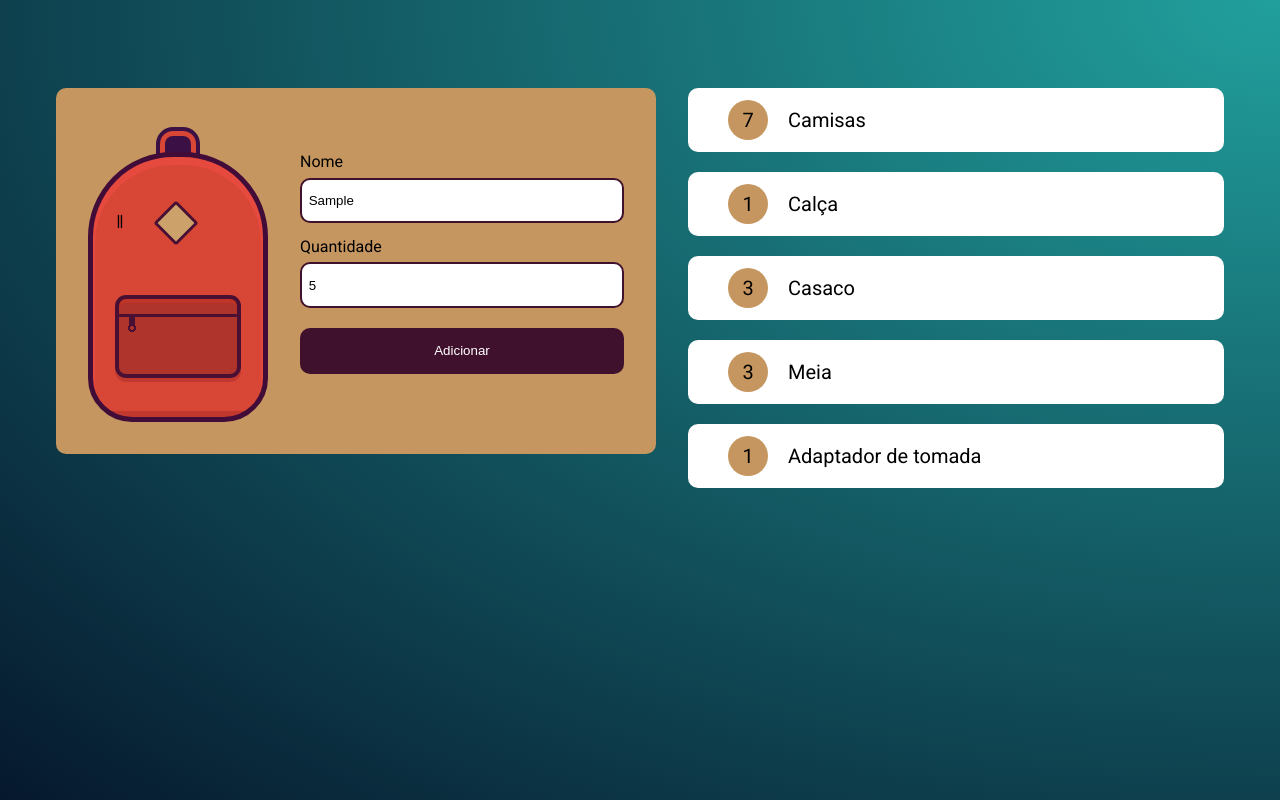
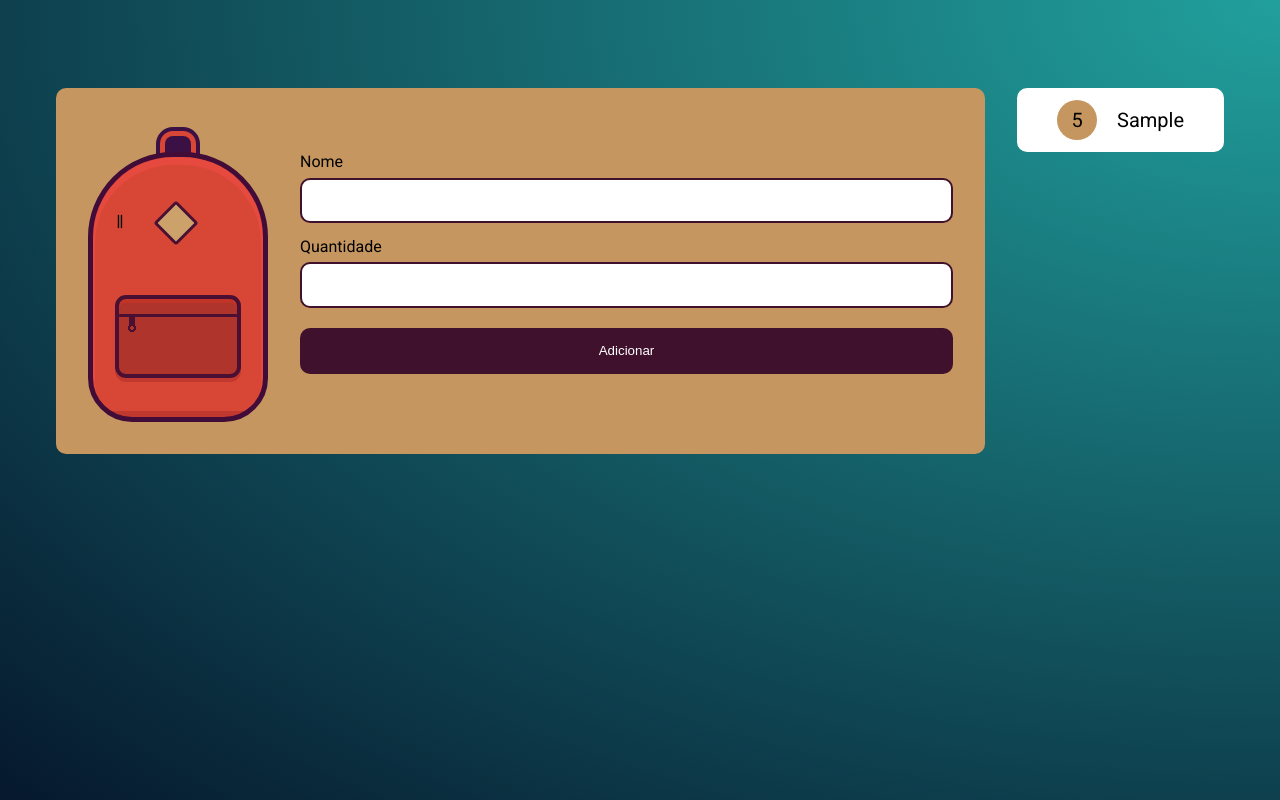
Before and after one commit to lucastsuji/Mochilaviagem, a plain HTML site: page index.html in a window 1280 px wide. Both pictures are taken after typing "Sample", "5" into the empty fields and a click on the input "Adicionar". Drawn offline with Linux system fonts and the light colour scheme.

Commit message:
codigo correto

```diff
--- a/index.html
+++ b/index.html
@@ -1,5 +1,6 @@
 <!DOCTYPE html>
 <html lang="en">
+
 <head>
     <meta charset="UTF-8">
     <meta http-equiv="X-UA-Compatible" content="IE=edge">
@@ -11,27 +12,25 @@
     <link rel="preconnect" href="https://fonts.gstatic.com" crossorigin>
     <link href="https://fonts.googleapis.com/css2?family=Roboto&display=swap" rel="stylesheet">
 </head>
+
 <body>
     <main class="conteudo">
         <div class="principal">
             <div class="mochila"></div>
             <form action="" class="adicionar" id="novoItem">
-                <label for="item">Nome</label>
+                <label for="nome">Nome</label>
                 <input type="text" name="nome" id="nome">
-                <label for="item">Quantidade</label>
+                <label for="quantidade">Quantidade</label>
                 <input type="number" name="quantidade" id="quantidade">
-                <input type="submit" value="Adicionar" class="cadastrar">
+                <input type="submit" value="Adicionar" class="cadastrar" id="cadastrar">
             </form>
         </div>
 
-        <ul class="lista">
-            <li class="item"><strong>7</strong>Camisas</li>
-            <li class="item"><strong>1</strong>Calça</li>
-            <li class="item"><strong>3</strong>Casaco</li>
-            <li class="item"><strong>3</strong>Meia</li>
-            <li class="item"><strong>1</strong>Adaptador de tomada</li>
+        <ul class="lista" id="lista">
         </ul>
     </main>
-    <script src="js/main.js"></script>
+
+    <script src="./js/main.js"></script>
 </body>
+
 </html>
--- a/js/main.js
+++ b/js/main.js
@@ -1,5 +1,6 @@
 const form = document.getElementById("novoItem")
-const lista = document.getAnimations("lista")
+const lista = document.getElementById("lista")
+const itens = []
 
 form.addEventListener("submit", (evento) => {
     evento.preventDefault()
@@ -9,22 +10,28 @@ form.addEventListener("submit", (evento) => {
 
     criaElemento(nome.value, quantidade.value)
 
-    nome = ""
-    quantidade= ""
+    nome.value = ""
+    quantidade.value = ""
 })
 
-function criaElemento (nome,quantidade) {
+function criaElemento(nome, quantidade) {
     const novoItem = document.createElement('li')
     novoItem.classList.add("item")
 
-    const numeroItem = document.createElement("strong")
-    novoItem.classList.innerHTML = quantidade
+    const numeroItem = document.createElement('strong')
+    numeroItem.innerHTML = quantidade
     novoItem.appendChild(numeroItem)
 
     novoItem.innerHTML += nome
 
     lista.appendChild(novoItem)
 
-    localStorage.setItem("nome", nome)
-    localStorage.setItem("quantidade", quantidade)
+    const itemAtual = {
+        "nome": nome,
+        "quantidade": quantidade
+    }
+
+    itens.push(itemAtual)
+
+    localStorage.setItem("item", JSON.stringify(itens))
 }
```
